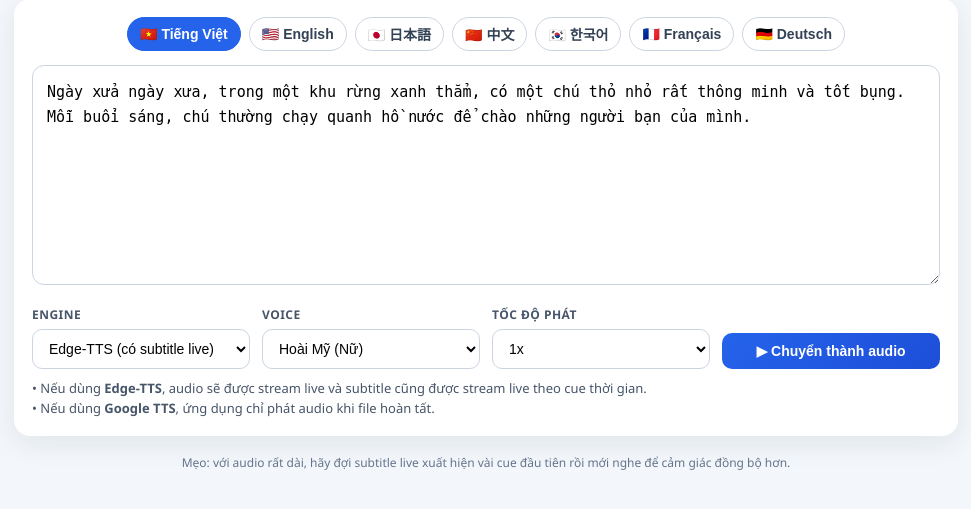
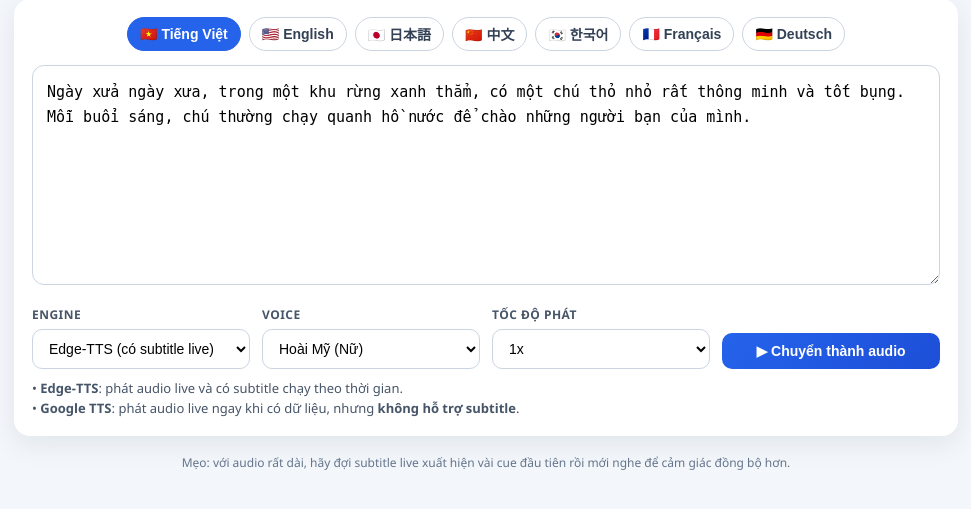
Before and after one commit to Dotcom-armillariella353/story2audio, a FastAPI app: page / in a window 1280 px wide. Shown: the part 116-625 px from the top of the page, without its empty margins (154-1125 px from the left). Run offline with FastAPI, Linux system fonts and the light colour scheme.

Commit message:
Update templates/index.html for sub feature

```diff
--- a/templates/index.html
+++ b/templates/index.html
@@ -275,9 +275,10 @@
         </div>
 
         <div class="tip">
-            • Nếu dùng <b>Edge-TTS</b>, audio sẽ được stream live và subtitle cũng được stream live theo cue thời gian.<br>
-            • Nếu dùng <b>Google TTS</b>, ứng dụng chỉ phát audio khi file hoàn tất.
+            • <b>Edge‑TTS</b>: phát audio live và có subtitle chạy theo thời gian.<br>
+            • <b>Google TTS</b>: phát audio live ngay khi có dữ liệu, nhưng <b>không hỗ trợ subtitle</b>.
         </div>
+
     </div>
 
     <div class="card status-wrap" id="statusWrap">
@@ -877,7 +878,7 @@
             subtitleSupported = !!data.subtitle_supported;
             playerWrap.style.display = 'block';
 
-            if (subtitleSupported) {
+            if (engine === 'edge') {
                 startSubtitleEventStream(currentCacheId);
             }
 
@@ -896,23 +897,26 @@
                 return;
             }
 
-            if (MSE_SUPPORTED && engine === 'edge') {
+            if (MSE_SUPPORTED) {
                 currentMode = 'mse';
-                setBadge('live');
-                setStatus('Đang tạo audio + subtitle live...');
+
+                if (engine === 'edge') {
+                    setBadge('live');
+                    setStatus('Đang tạo audio + subtitle live...');
+                } else {
+                    setBadge('live');
+                    setStatus('Đang tạo audio live (Google TTS, không subtitle)...');
+                }
+
                 startPolling(currentCacheId, { allowDirectPlayWhenCompleted: false });
                 startMSEPlayback(currentCacheId);
-            } else if (engine === 'gtts') {
-                currentMode = 'fallback';
-                setBadge('wait');
-                setStatus('Google TTS không có subtitle, sẽ phát khi xong file...');
-                startPolling(currentCacheId, { allowDirectPlayWhenCompleted: true });
             } else {
                 currentMode = 'fallback';
                 setBadge('wait');
                 setStatus('Trình duyệt không hỗ trợ live stream MP3, sẽ phát khi xong file...');
                 startPolling(currentCacheId, { allowDirectPlayWhenCompleted: true });
             }
+
         });
 
         document.querySelectorAll('.lang-btn').forEach(btn => {
```
